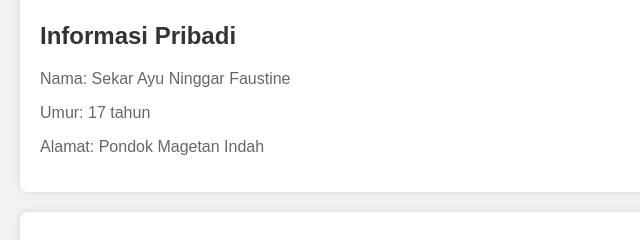
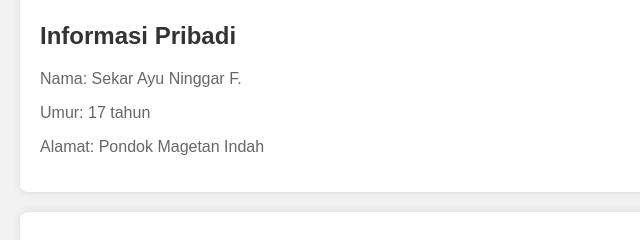
Before and after one commit to fausekayu/fausekayu.github.io, a plain HTML site: page index.html in a window 1280 px wide. Shown: the part 150-390 px from the top of the page, 0-640 px from the left. Drawn offline with Linux system fonts and the light colour scheme.

Commit message:
index.html

```diff
--- a/index.html
+++ b/index.html
@@ -63,7 +63,7 @@
 
     <section>
         <h1>Informasi Pribadi</h1>
-        <p>Nama: Sekar Ayu Ninggar Faustine</p>
+        <p>Nama: Sekar Ayu Ninggar F.</p>
         <p>Umur: 17 tahun</p>
         <p>Alamat: Pondok Magetan Indah</p>
     </section>
```
